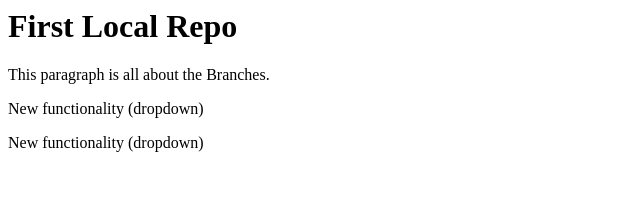
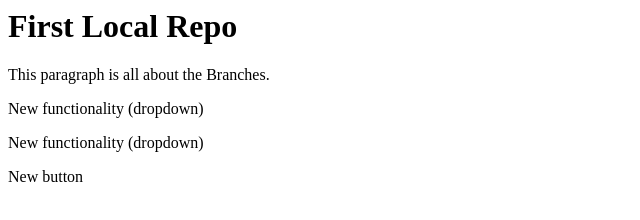
Before and after one commit to jaimin-modi/LocalRepo, a plain HTML site: page index.html in a window 1280 px wide. Shown: the full height of the page, 0-640 px from the left. Drawn offline with Linux system fonts and the light colour scheme.

Commit message:
Add new button

```diff
--- a/index.html
+++ b/index.html
@@ -2,3 +2,4 @@
 <P>This paragraph is all about the Branches.</P>
 <p>New functionality (dropdown)</p>
 <P>New functionality (dropdown)</P>
+<P>New button</P>
```
